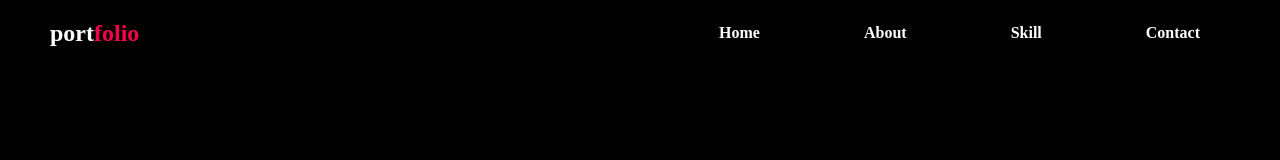
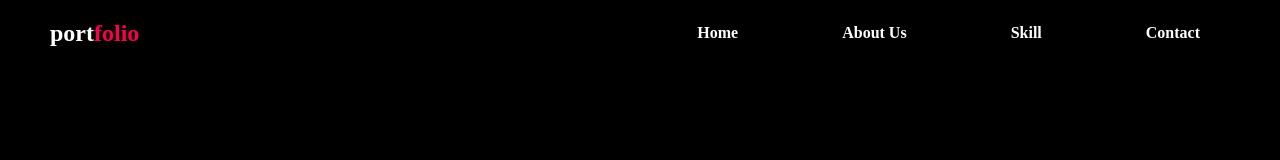
Before and after one commit to sirajuu/portfolio-, a plain HTML site: page index.html in a window 1280 px wide. Shown: the top 160 px of the page. Drawn offline with Linux system fonts and the light colour scheme.

Commit message:
Update index.html

```diff
--- a/index.html
+++ b/index.html
@@ -15,7 +15,7 @@
         <h2>port<span>folio</span></h2>
         <ul>
             <li><a href="#"> home</a></li>
-            <li><a href="#fi">about </a> </li>
+            <li><a href="#fi">about us</a> </li>
             <li><a href="#fg">skill </a> </li>
             <li><a href="#fc">contact </a> </li>
         </ul>
```
